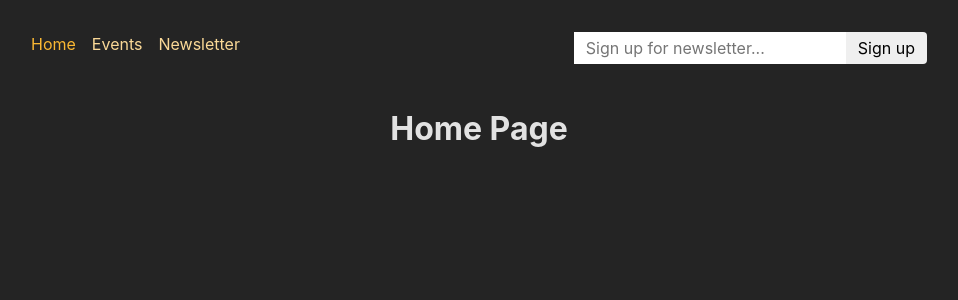
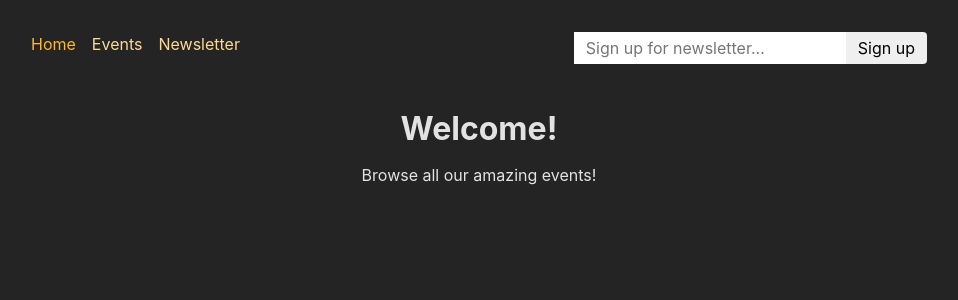
Before and after one commit to Irostovsky/356-react-routing-adv, a React (Create React App) app in the folder frontend/: page / in a window 1280 px wide. Shown: the top 300 px of the page, without its empty margins (161-1119 px from the left). Built offline with nearby package versions, Linux system fonts and the light colour scheme.

Commit message:
Update Home page content and title
Changed the Home page title to 'Welcome!' and added a paragraph encouraging users to browse events.

```diff
--- a/frontend/src/pages/Home.js
+++ b/frontend/src/pages/Home.js
@@ -1,7 +1,11 @@
 import PageContent from "../components/PageContent";
 
 function HomePage() {
-  return <PageContent title="Home Page"></PageContent>;
+  return (
+    <PageContent title="Welcome!">
+      <p>Browse all our amazing events!</p>
+    </PageContent>
+  );
 }
 
 export default HomePage;
```
